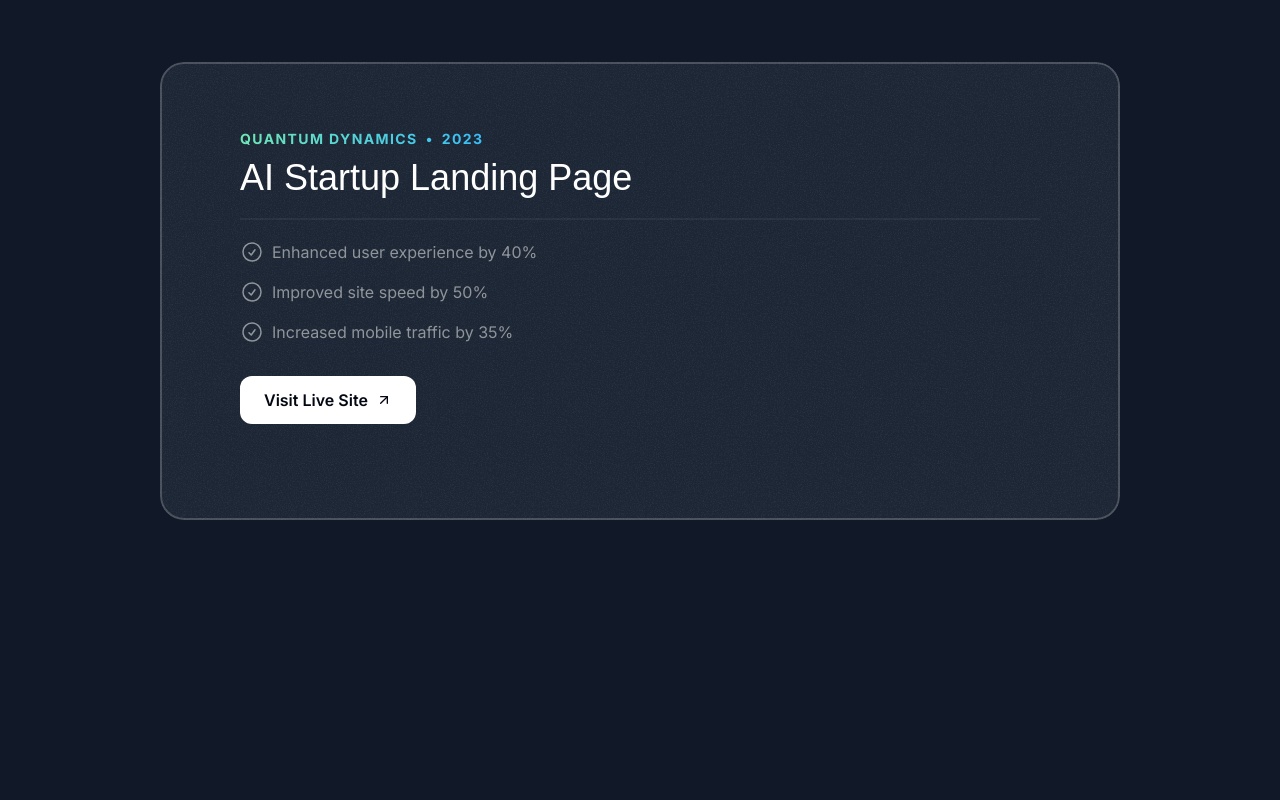
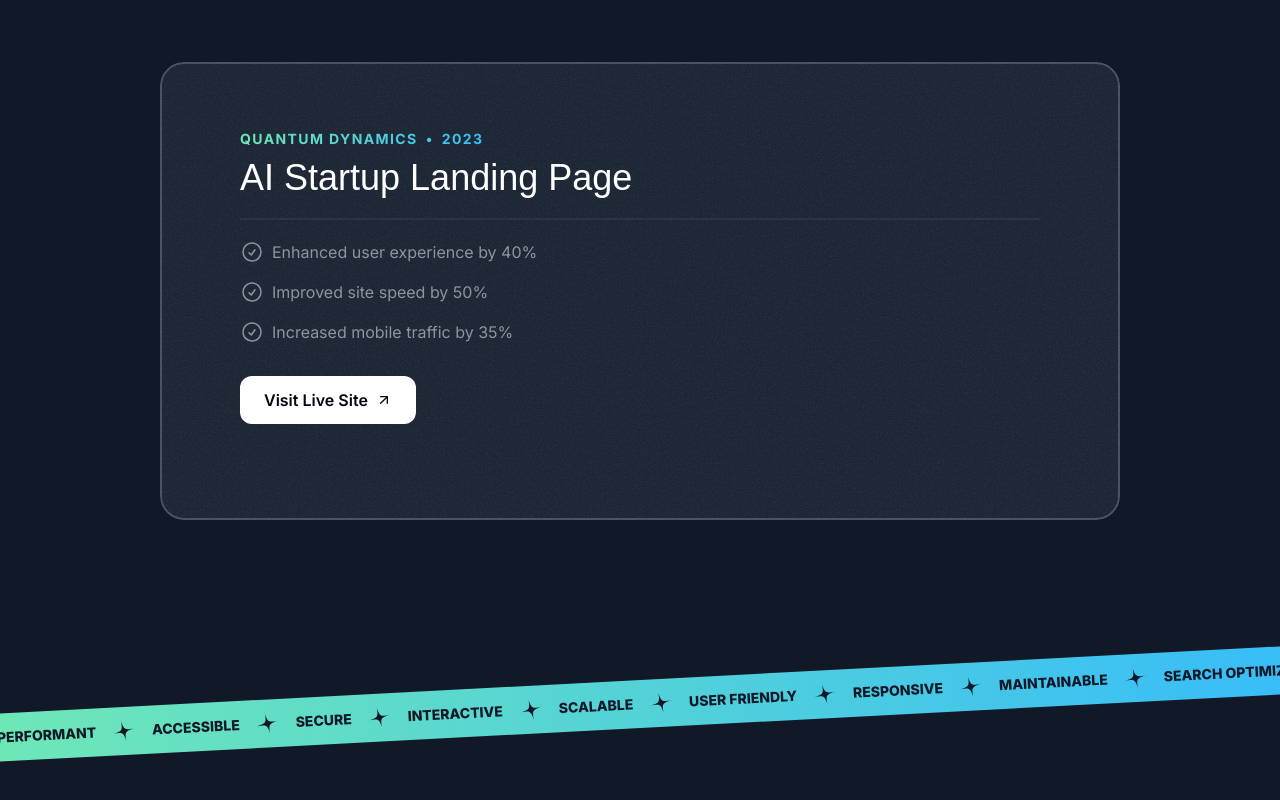
Before and after one commit to pain-arch/my_portfolio_nextjs, a Next.js app: page / in a window 1280 px wide. Shown: the part 2206-3006 px from the top of the page. Before the commit the page ends 2790 px from the top, so only its background shows below. Built offline with nearby package versions, Linux system fonts and the light colour scheme; a web font is replaced by a local one.

Commit message:
feat: Add TapeSection component to Home page

```diff
--- a/src/app/page.tsx
+++ b/src/app/page.tsx
@@ -1,6 +1,7 @@
 import { Header } from "@/sections/Header";
 import { HeroSection } from "@/sections/Hero";
 import { ProjectsSection } from "@/sections/Projects";
+import { TapeSection } from "@/sections/Tape";
 
 export default function Home() {
   return (
@@ -8,6 +9,7 @@ export default function Home() {
       <Header />
       <HeroSection />
       <ProjectsSection />
+      <TapeSection />
     </div>
   );
 }
```
